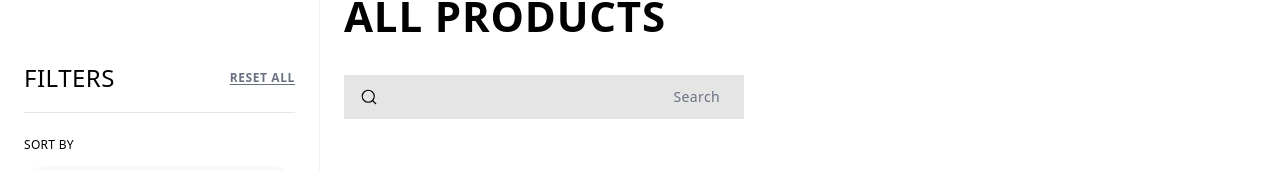
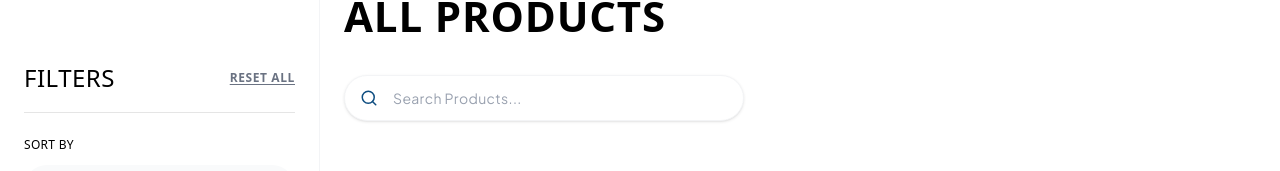
Before and after one commit to Peregr1ne225/Arashi, a Next.js app in the folder frontend/: page /products in a window 1280 px wide. Shown: the part 167-338 px from the top of the page. Built offline with nearby package versions, Linux system fonts and the light colour scheme; no server answers; a web font is replaced by a local one.

Commit message:
Re: Search box

```diff
--- a/frontend/app/components/product/ProductSearch.tsx
+++ b/frontend/app/components/product/ProductSearch.tsx
@@ -21,10 +21,10 @@ export default function ProductSearch() {
                     type="text"
                     value={query}
                     onChange={(e) => setQuery(e.target.value)}
-                    placeholder="Search"
-                    className="w-full bg-[#E5E5E5] text-sm text-black placeholder-gray-500 py-3 pl-10 pr-6 focus:outline-none font-istok rounded-none transition-colors text-right tracking-wide"
+                    placeholder="Search Products..."
+                    className="w-full bg-white text-sm text-black placeholder-gray-400 py-3 pl-12 pr-6 border border-gray-100 rounded-full shadow-sm focus:border-[#0e4d80] focus:ring-4 focus:ring-[#0e4d80]/5 focus:outline-none font-body transition-all tracking-wide"
                 />
-                <div className="absolute left-4 top-1/2 -translate-y-1/2 text-black">
+                <div className="absolute left-4 top-1/2 -translate-y-1/2 text-[#0e4d80]">
                     <svg
                         xmlns="http://www.w3.org/2000/svg"
                         width="18"
@@ -32,7 +32,7 @@ export default function ProductSearch() {
                         viewBox="0 0 24 24"
                         fill="none"
                         stroke="currentColor"
-                        strokeWidth="1.5"
+                        strokeWidth="2"
                         strokeLinecap="round"
                         strokeLinejoin="round"
                     >
```
